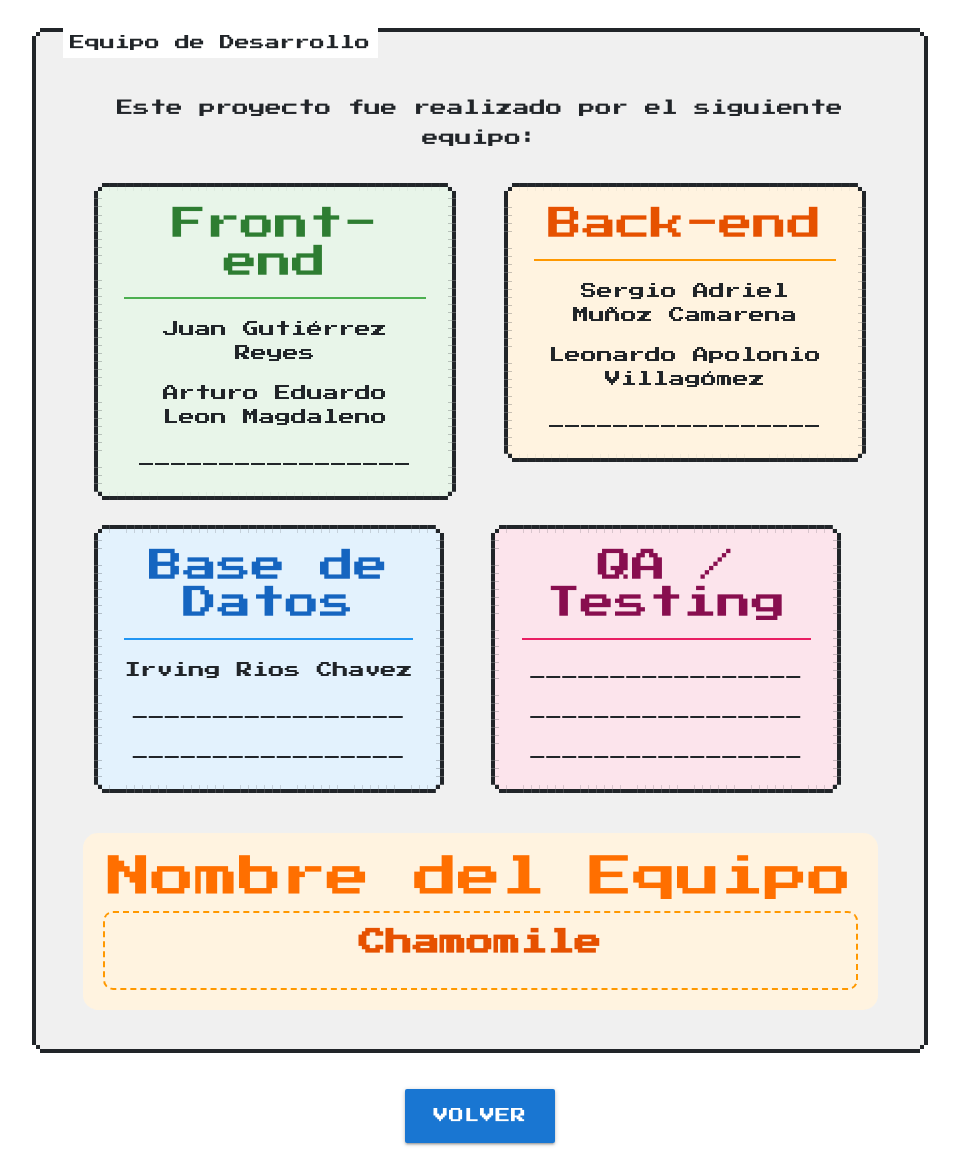
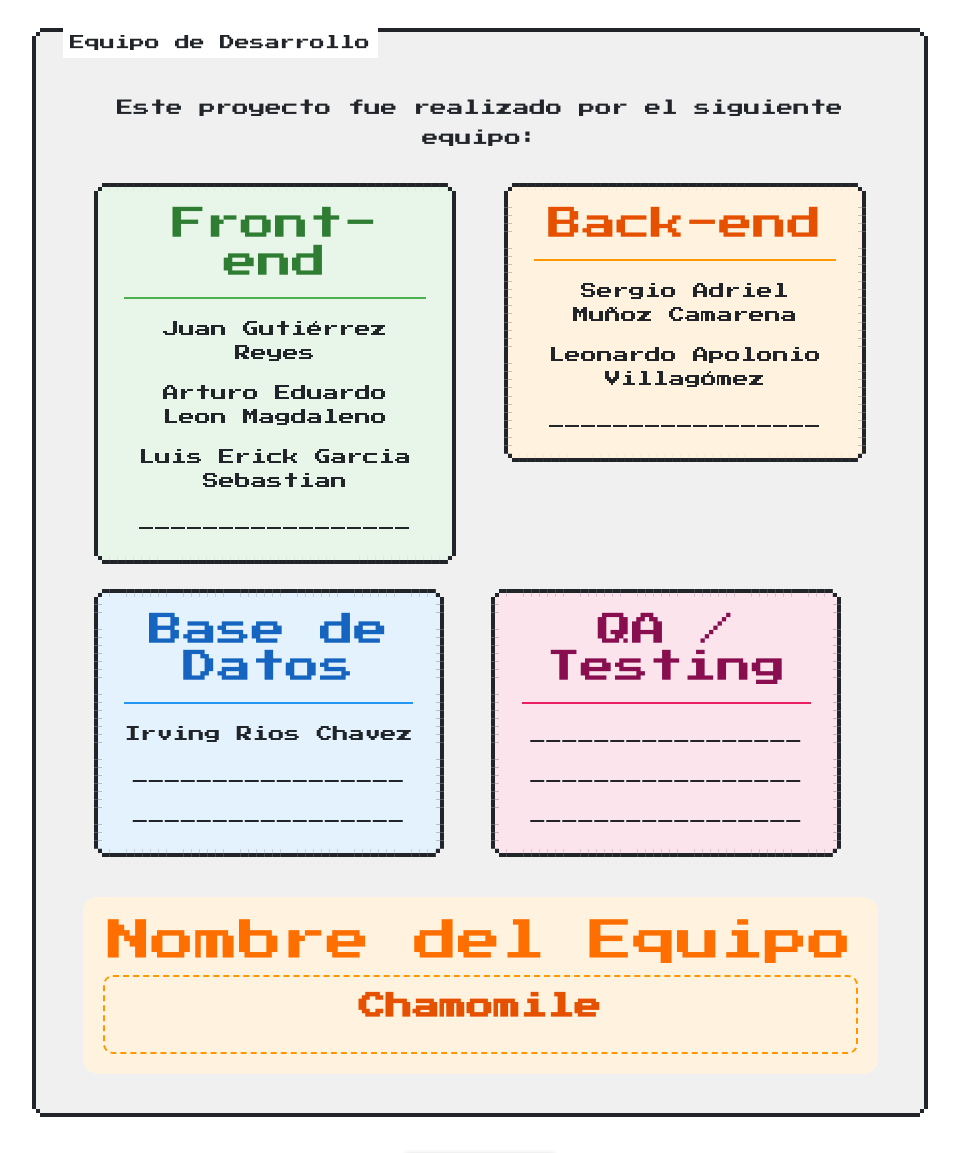
Before and after one commit to SergioAdriel/Hd1_2808_2026-2_EquipoChamomile, a PHP site: page /Controlador/politica_privacidad.php in a window 1280 px wide. Shown: the part 1039-2192 px from the top of the page, without its empty margins (160-1119 px from the left). Run offline with PHP 8.4, Linux system fonts and the light colour scheme; some libraries are stand-ins or nearby versions.

Commit message:
cambios en politica de privacidad

```diff
--- a/Proyecto/Controlador/politica_privacidad.php
+++ b/Proyecto/Controlador/politica_privacidad.php
@@ -53,6 +53,7 @@ require __DIR__ . '/../musica.php';
             <ul style="list-style: none; padding: 0;">
               <li style="padding: 8px 0;">Juan Gutiérrez Reyes</li>
               <li style="padding: 8px 0;">Arturo Eduardo Leon Magdaleno</li>
+              <li style="padding: 8px 0;">Luis Erick Garcia Sebastian</li>
               <li style="padding: 8px 0;">_________________</li>
             </ul>
           </div>
```
